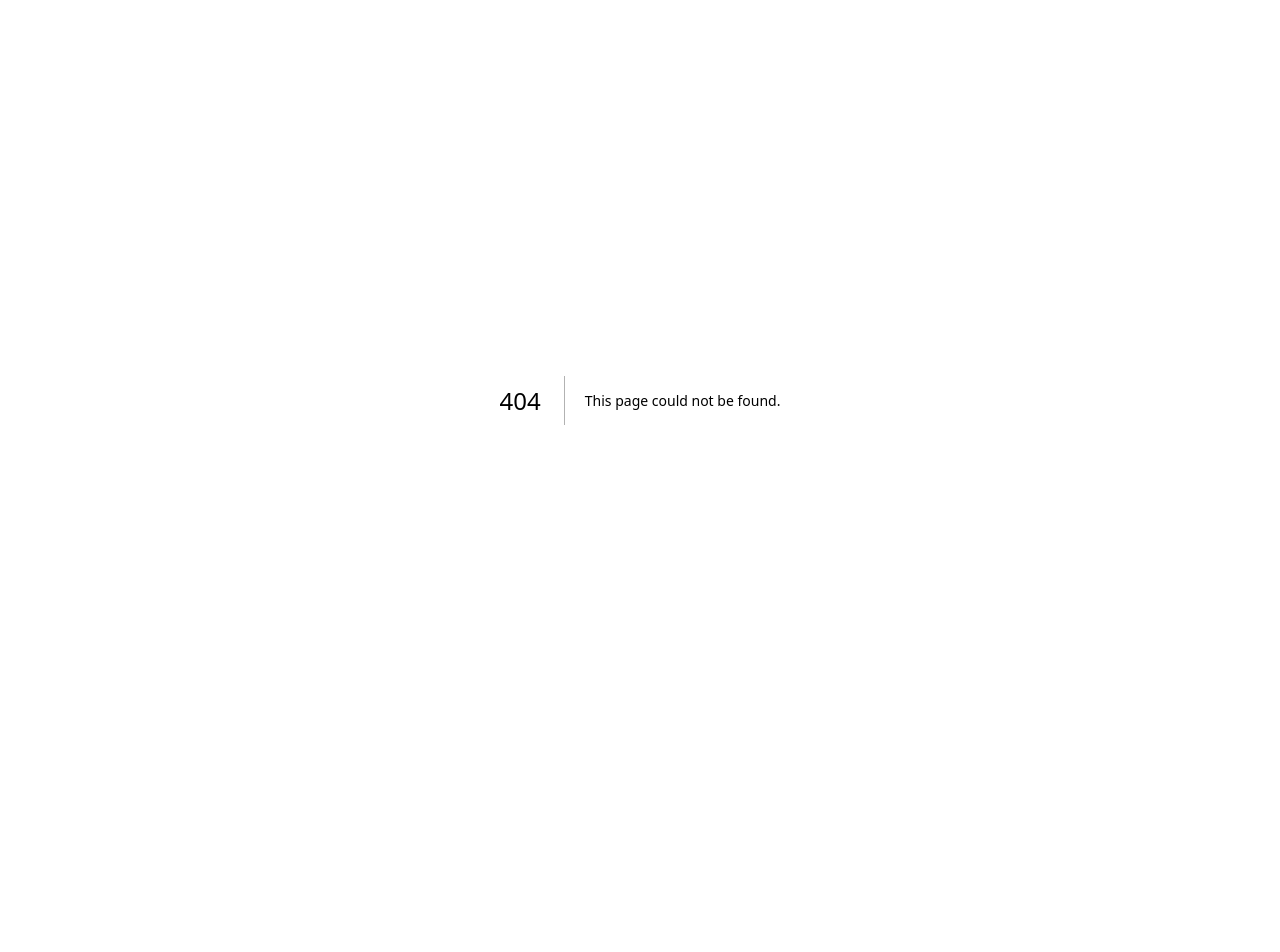
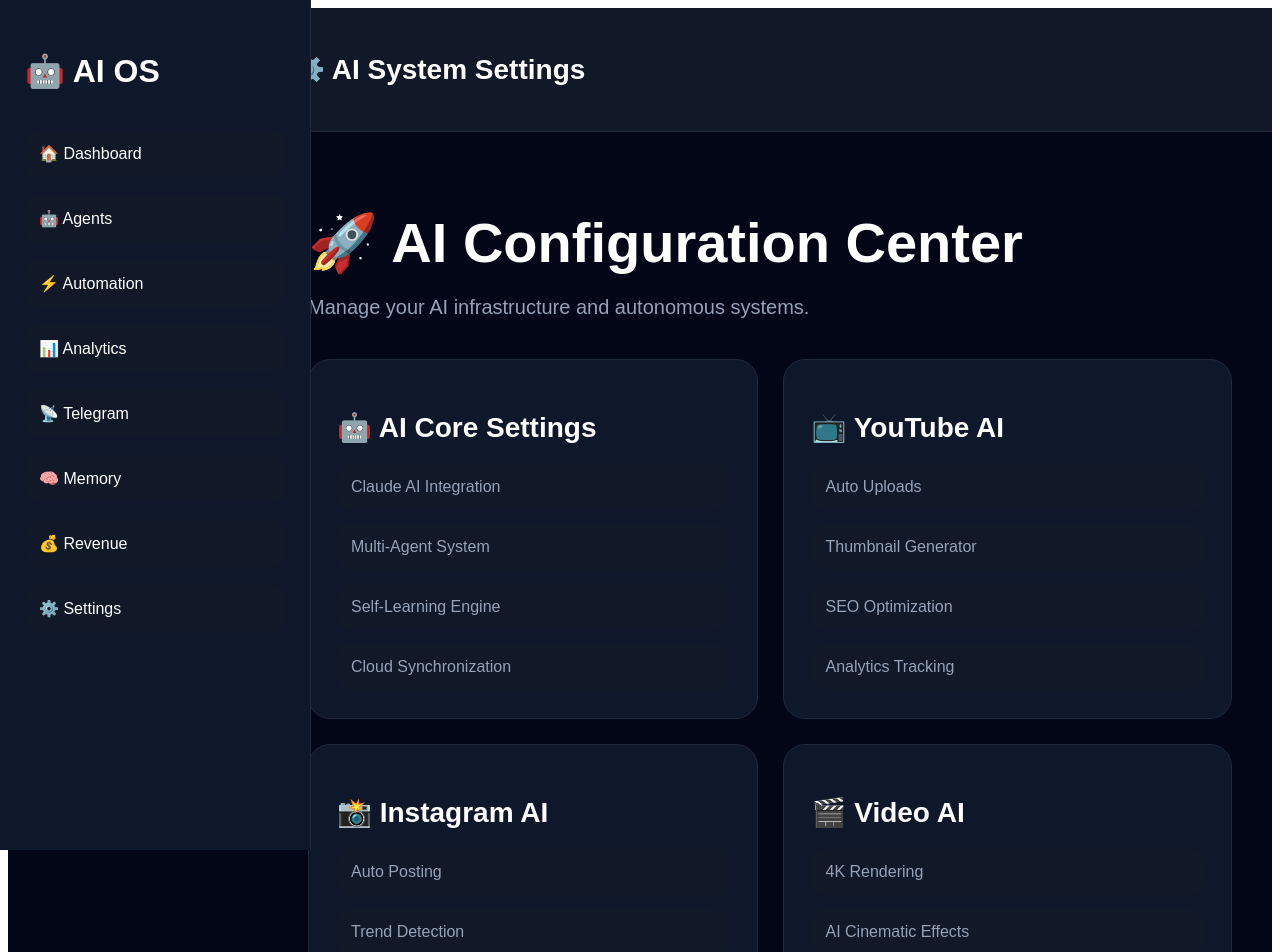
Before and after one commit to snapsparkofficial00-cloud/Ai, a Next.js app: page /settings in a window 1280 px wide. Before the commit this address had no page. Shown: the top 952 px of the page. Before the commit the page ends 800 px from the top, so only its background shows below. Built offline with nearby package versions, Linux system fonts and the light colour scheme.

Commit message:
Create page.tsx

```diff
--- /dev/null
+++ b/app/settings/page.tsx
@@ -0,0 +1,367 @@
+import Link from "next/link";
+
+export default function SettingsPage() {
+  return (
+    <main
+      style={{
+        background: "#020617",
+        minHeight: "100vh",
+        color: "white",
+        fontFamily: "Arial",
+        display: "flex",
+      }}
+    >
+      {/* SIDEBAR */}
+
+      <aside
+        style={{
+          width: "260px",
+          background: "#0f172a",
+          padding: "25px",
+          height: "100vh",
+          position: "fixed",
+          left: 0,
+          top: 0,
+          borderRight: "1px solid #1e293b",
+        }}
+      >
+        <h1
+          style={{
+            fontSize: "32px",
+            marginBottom: "40px",
+          }}
+        >
+          🤖 AI OS
+        </h1>
+
+        <nav
+          style={{
+            display: "flex",
+            flexDirection: "column",
+            gap: "18px",
+          }}
+        >
+          <SidebarLink href="/" label="🏠 Dashboard" />
+          <SidebarLink href="/agents" label="🤖 Agents" />
+          <SidebarLink href="/automation" label="⚡ Automation" />
+          <SidebarLink href="/analytics" label="📊 Analytics" />
+          <SidebarLink href="/telegram" label="📡 Telegram" />
+          <SidebarLink href="/memory" label="🧠 Memory" />
+          <SidebarLink href="/revenue" label="💰 Revenue" />
+          <SidebarLink href="/settings" label="⚙️ Settings" />
+        </nav>
+      </aside>
+
+      {/* MAIN */}
+
+      <div
+        style={{
+          marginLeft: "260px",
+          width: "100%",
+        }}
+      >
+        {/* HEADER */}
+
+        <header
+          style={{
+            background: "#111827",
+            padding: "22px",
+            borderBottom: "1px solid #1e293b",
+          }}
+        >
+          <h2
+            style={{
+              fontSize: "28px",
+            }}
+          >
+            ⚙️ AI System Settings
+          </h2>
+        </header>
+
+        {/* CONTENT */}
+
+        <div
+          style={{
+            padding: "40px",
+          }}
+        >
+          <h1
+            style={{
+              fontSize: "56px",
+              marginBottom: "10px",
+            }}
+          >
+            🚀 AI Configuration Center
+          </h1>
+
+          <p
+            style={{
+              color: "#94a3b8",
+              fontSize: "20px",
+            }}
+          >
+            Manage your AI infrastructure and autonomous systems.
+          </p>
+
+          {/* SETTINGS GRID */}
+
+          <div
+            style={{
+              display: "grid",
+              gridTemplateColumns:
+                "repeat(auto-fit,minmax(340px,1fr))",
+              gap: "25px",
+              marginTop: "40px",
+            }}
+          >
+            <SettingsBox
+              title="🤖 AI Core Settings"
+              items={[
+                "Claude AI Integration",
+                "Multi-Agent System",
+                "Self-Learning Engine",
+                "Cloud Synchronization",
+              ]}
+            />
+
+            <SettingsBox
+              title="📺 YouTube AI"
+              items={[
+                "Auto Uploads",
+                "Thumbnail Generator",
+                "SEO Optimization",
+                "Analytics Tracking",
+              ]}
+            />
+
+            <SettingsBox
+              title="📸 Instagram AI"
+              items={[
+                "Auto Posting",
+                "Trend Detection",
+                "Hashtag Intelligence",
+                "Reel Automation",
+              ]}
+            />
+
+            <SettingsBox
+              title="🎬 Video AI"
+              items={[
+                "4K Rendering",
+                "AI Cinematic Effects",
+                "Auto Subtitles",
+                "Shorts Generator",
+              ]}
+            />
+
+            <SettingsBox
+              title="🌐 Cloud Infrastructure"
+              items={[
+                "Vercel Deployment",
+                "Render Server",
+                "Database Sync",
+                "Realtime Monitoring",
+              ]}
+            />
+
+            <SettingsBox
+              title="🔐 Security System"
+              items={[
+                "Encrypted Tokens",
+                "AI Firewall",
+                "Secure Cloud Access",
+                "Protected API Keys",
+              ]}
+            />
+          </div>
+
+          {/* SYSTEM STATUS */}
+
+          <div
+            style={{
+              marginTop: "50px",
+              background: "#0f172a",
+              padding: "35px",
+              borderRadius: "25px",
+            }}
+          >
+            <h2
+              style={{
+                fontSize: "34px",
+                marginBottom: "25px",
+              }}
+            >
+              ⚡ System Status
+            </h2>
+
+            <div
+              style={{
+                display: "grid",
+                gridTemplateColumns:
+                  "repeat(auto-fit,minmax(220px,1fr))",
+                gap: "20px",
+              }}
+            >
+              <Status title="🤖 AI Agents" value="12 Online" />
+              <Status title="⚡ Workflows" value="128 Active" />
+              <Status title="🧠 Memory Core" value="Synced" />
+              <Status title="🌐 Cloud Servers" value="Operational" />
+            </div>
+          </div>
+
+          {/* FUTURE */}
+
+          <div
+            style={{
+              marginTop: "50px",
+              background: "#0f172a",
+              padding: "35px",
+              borderRadius: "25px",
+            }}
+          >
+            <h2
+              style={{
+                fontSize: "34px",
+                marginBottom: "20px",
+              }}
+            >
+              🔥 Future AI Infrastructure
+            </h2>
+
+            <p
+              style={{
+                color: "#94a3b8",
+                lineHeight: "1.9",
+                fontSize: "18px",
+              }}
+            >
+              Your AI infrastructure is evolving into a
+              professional autonomous cloud ecosystem with
+              self-learning agents, business automation,
+              intelligent analytics, cloud deployment systems,
+              advanced content generation, and fully scalable
+              AI operations running continuously across multiple
+              platforms.
+            </p>
+          </div>
+        </div>
+      </div>
+    </main>
+  );
+}
+
+/* SETTINGS BOX */
+
+function SettingsBox({
+  title,
+  items,
+}: {
+  title: string;
+  items: string[];
+}) {
+  return (
+    <div
+      style={{
+        background: "#0f172a",
+        padding: "28px",
+        borderRadius: "22px",
+        border: "1px solid #1e293b",
+      }}
+    >
+      <h2
+        style={{
+          fontSize: "28px",
+          marginBottom: "20px",
+        }}
+      >
+        {title}
+      </h2>
+
+      <div
+        style={{
+          display: "flex",
+          flexDirection: "column",
+          gap: "14px",
+        }}
+      >
+        {items.map((item, index) => (
+          <div
+            key={index}
+            style={{
+              background: "#111827",
+              padding: "14px",
+              borderRadius: "14px",
+              color: "#94a3b8",
+            }}
+          >
+            {item}
+          </div>
+        ))}
+      </div>
+    </div>
+  );
+}
+
+/* STATUS */
+
+function Status({
+  title,
+  value,
+}: {
+  title: string;
+  value: string;
+}) {
+  return (
+    <div
+      style={{
+        background: "#111827",
+        padding: "22px",
+        borderRadius: "18px",
+      }}
+    >
+      <h3
+        style={{
+          marginBottom: "10px",
+          fontSize: "20px",
+        }}
+      >
+        {title}
+      </h3>
+
+      <p
+        style={{
+          color: "#22c55e",
+          fontSize: "24px",
+          fontWeight: "bold",
+        }}
+      >
+        {value}
+      </p>
+    </div>
+  );
+}
+
+/* SIDEBAR LINK */
+
+function SidebarLink({
+  href,
+  label,
+}: {
+  href: string;
+  label: string;
+}) {
+  return (
+    <Link
+      href={href}
+      style={{
+        color: "white",
+        textDecoration: "none",
+        background: "#111827",
+        padding: "14px",
+        borderRadius: "14px",
+      }}
+    >
+      {label}
+    </Link>
+  );
+}
```
